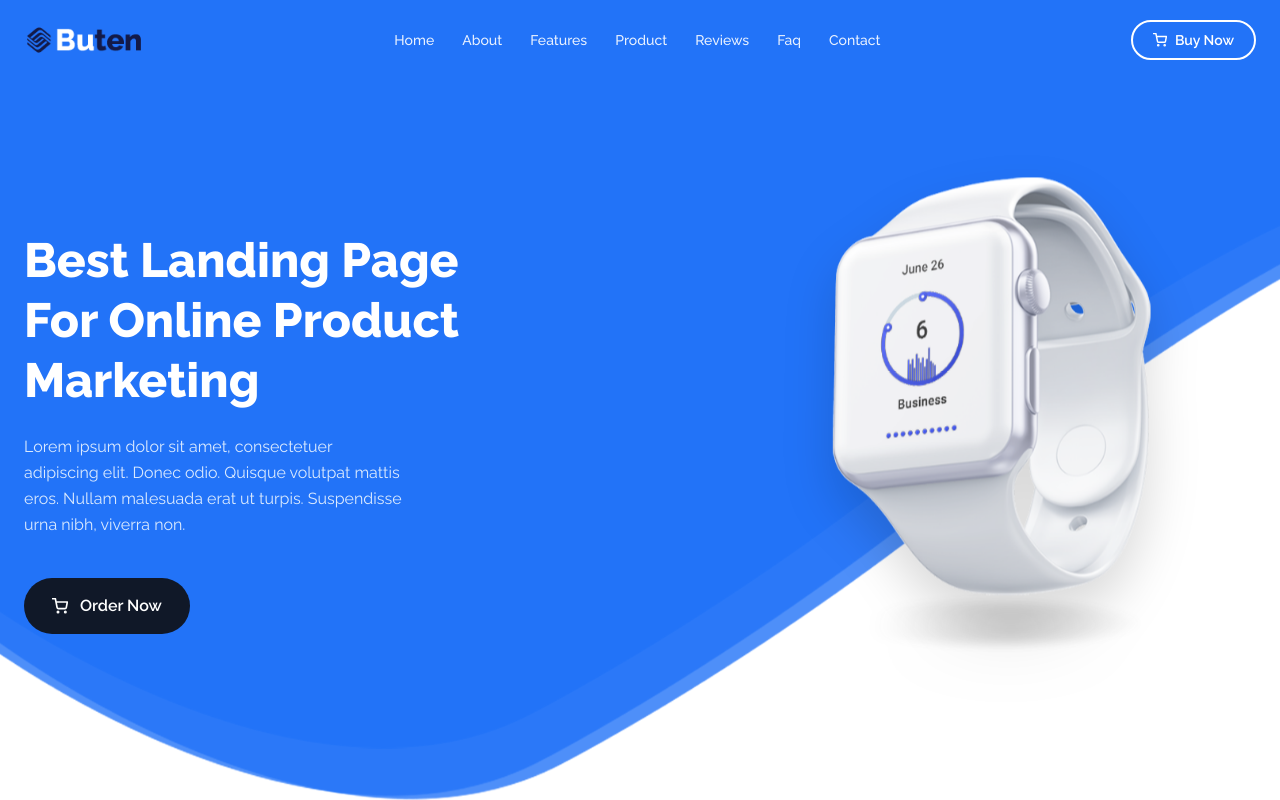
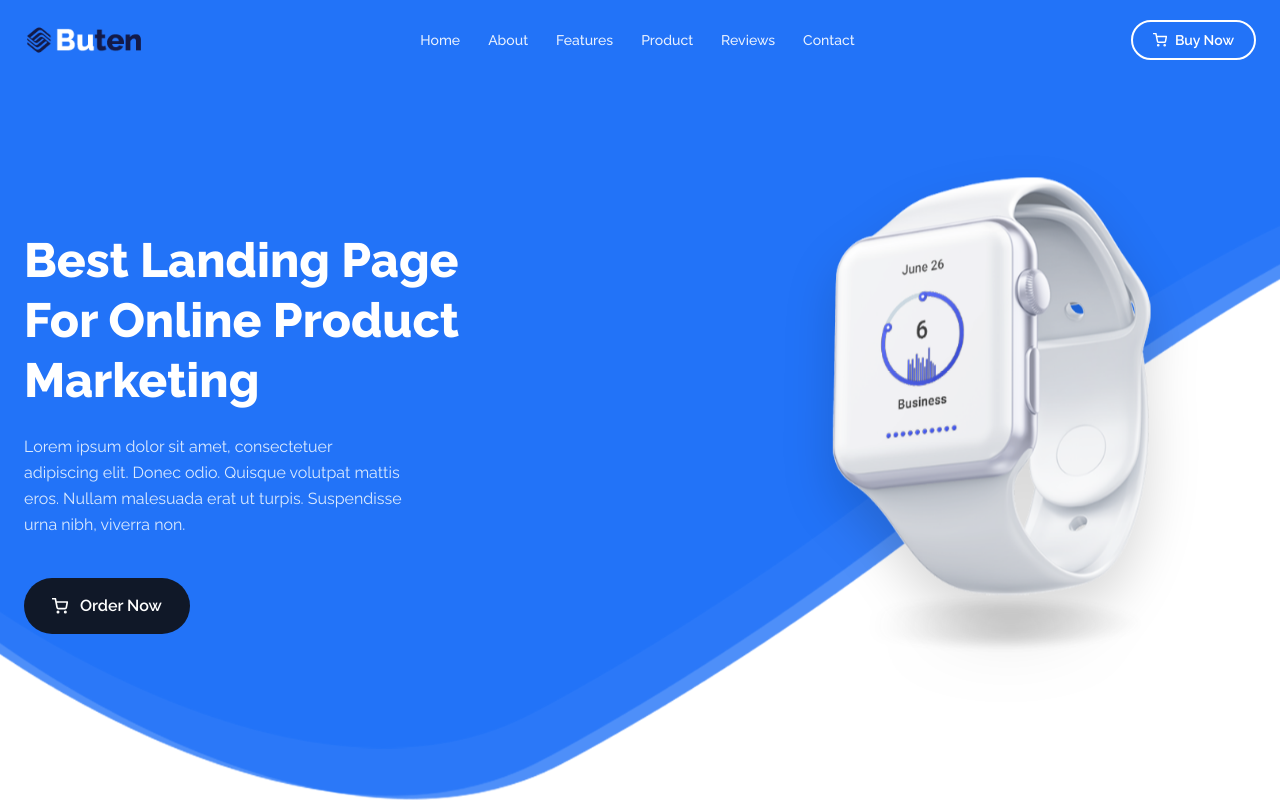
Before and after one commit to UmmeNahida/buten-watch, a Next.js app: page / in a window 1280 px wide. Shown: the top 800 px of the page. Built offline with nearby package versions, Linux system fonts and the light colour scheme.

Commit message:
style(header): Remove FAQ link from navigation menu

```diff
--- a/components/Shared/Header.tsx
+++ b/components/Shared/Header.tsx
@@ -10,7 +10,6 @@ const navLinks = [
   "Features",
   "Product",
   "Reviews",
-  "Faq",
   "Contact",
 ];
 
```
